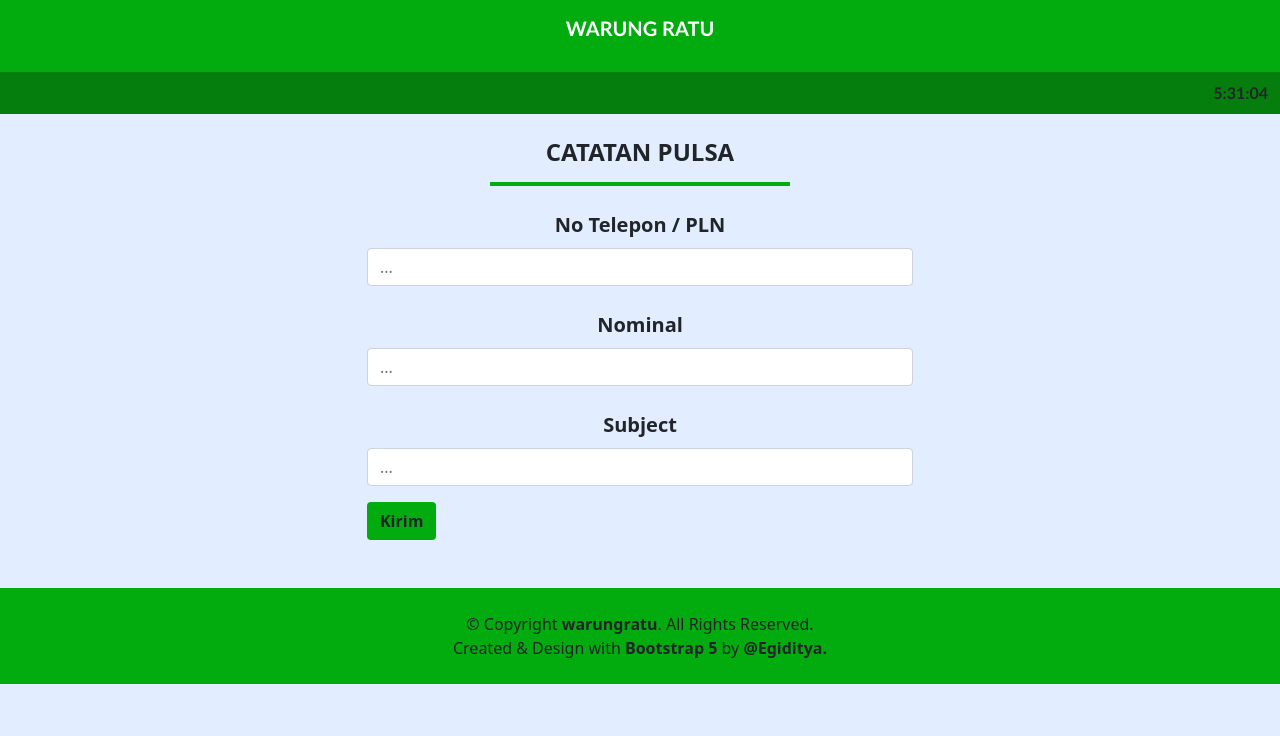
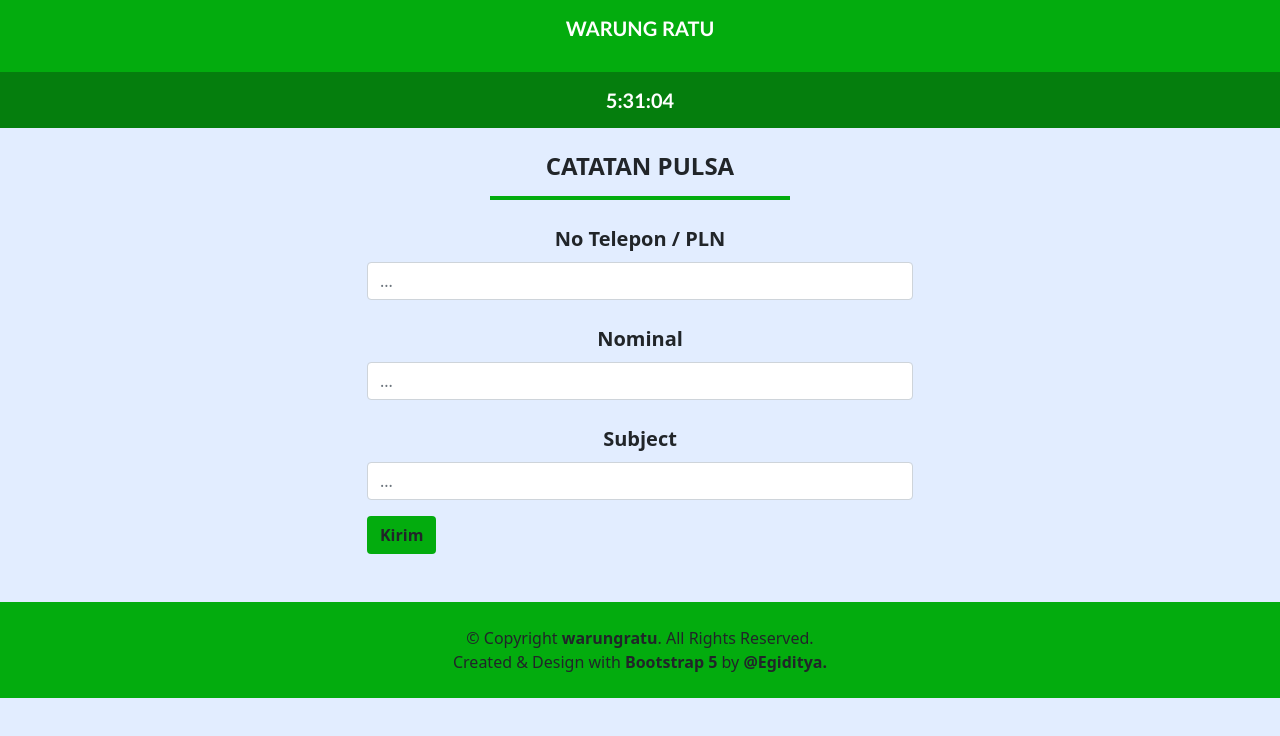
Before and after one commit to adminopxixixi/pulsa, a plain HTML site: page index.html in a window 1280 px wide. Drawn offline with nearby package versions, Linux system fonts and the light colour scheme.

Commit message:
'fix bug'

```diff
--- a/index.html
+++ b/index.html
@@ -27,15 +27,15 @@
     <!-- Navbar -->
     <nav class="navbar navsatu navbar-dark">
       <div class="container-fluid">
-        <p class="navbar-brand mx-auto" href="#"> WARUNG RATU </p>
+        <p class="navbar-brand mx-auto" href="#">WARUNG RATU</p>
       </div>
     </nav>
 
     <nav class="navbar navdua navbar-dark mb-4">
       <div class="container-fluid">
-        <p class="navbar-brand mx-auto" href="#">
+        <a class="navbar-brand mx-auto" href="#">
           <div id="jam"></div>
-        </p>
+        </a>
       </div>
     </nav>
 
```
